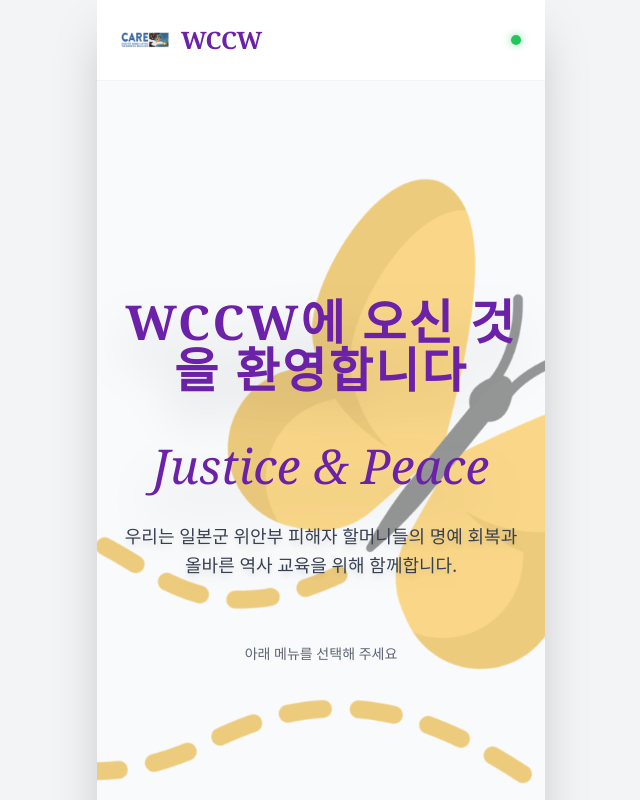
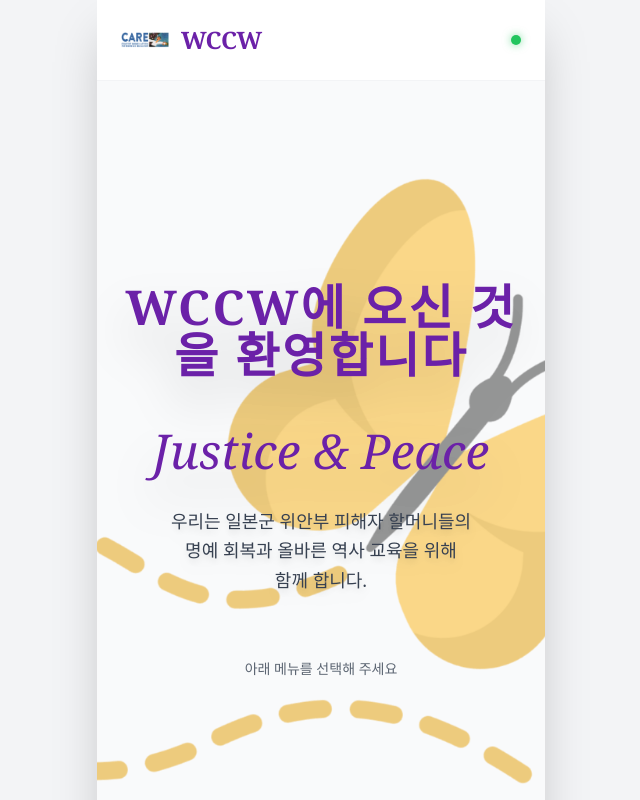
Before and after one commit to 7MAC7/wccw-mobile-app, a React (Vite) app: page / in a window 1280 px wide. Shown: the top 800 px of the page, without its empty margins (319-959 px from the left). Built offline with nearby package versions, Linux system fonts and the light colour scheme; no server answers.

Commit message:
style: remove card box on Home, text directly on butterfly background

```diff
--- a/src/pages/Home.tsx
+++ b/src/pages/Home.tsx
@@ -26,8 +26,7 @@
         </p>
 
         <p className="text-gray-700 text-lg leading-relaxed mt-8 drop-shadow-lg">
-          우리는 일본군 위안부 피해자 할머니들의 명예 회복과<br />
-          올바른 역사 교육을 위해 함께합니다.
+          우리는 일본군 위안부 피해자 할머니들의<br /> 명예 회복과 올바른 역사 교육을 위해<br /> 함께 합니다.
         </p>
 
         <p className="text-gray-600 mt-16 text-sm opacity-90">
```
